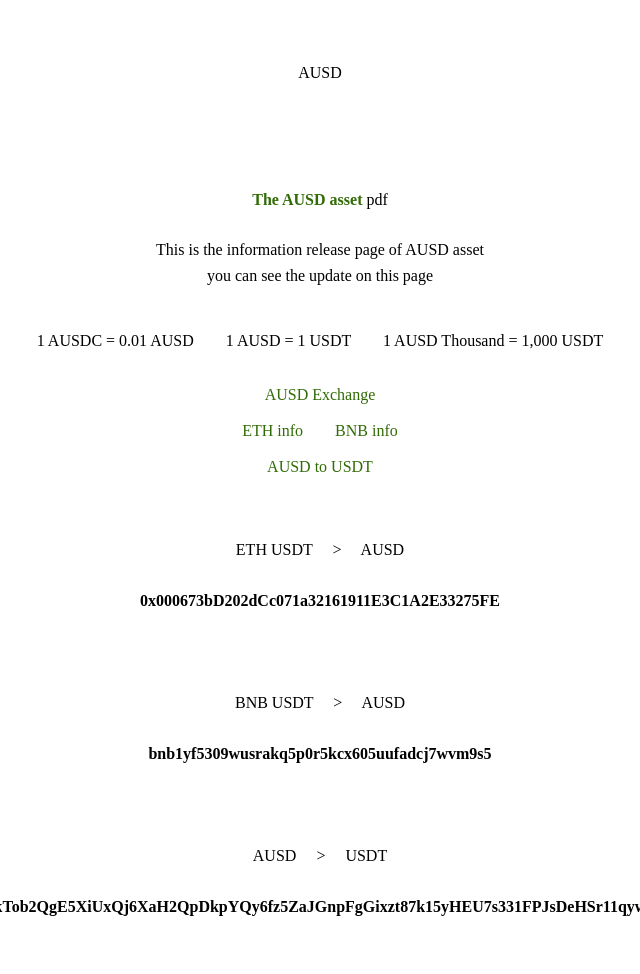
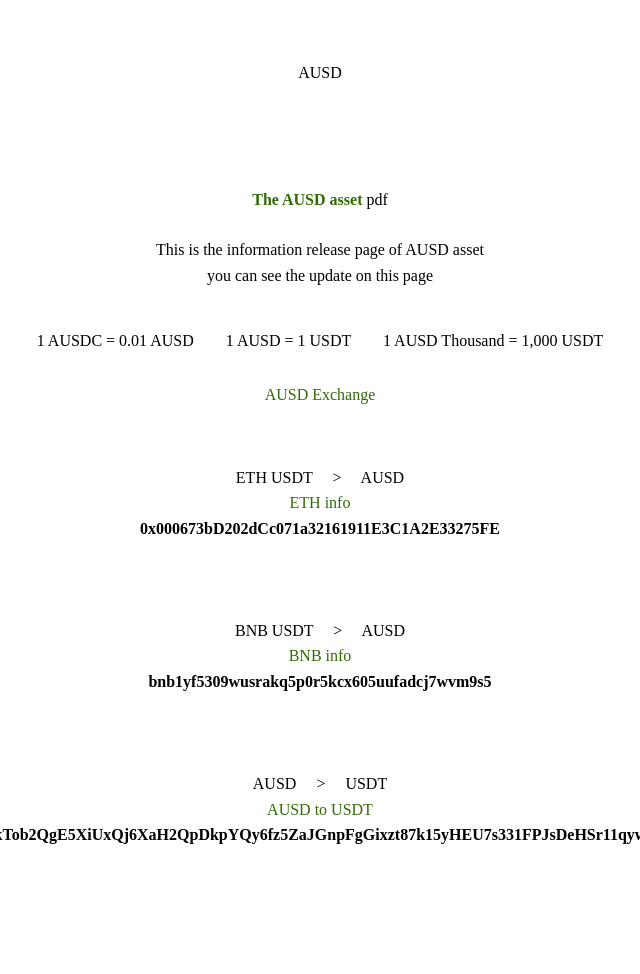
Before and after one commit to arionumtools/arionumtools.github.io, a plain HTML site: page AUSD/index.html in a window 1280 px wide. Shown: the whole page, without its empty margins (320-960 px from the left). After the commit the page ends 937 px from the top, so only its background shows below. Drawn offline with Linux system fonts and the light colour scheme.

Commit message:
Update index.html

```diff
--- a/AUSD/index.html
+++ b/AUSD/index.html
@@ -50,21 +50,21 @@
     <br>
     <br> <br>
     <a href="https://arionumtools.github.io/AUSD/exchange.html"> AUSD Exchange</a>
-    <br><br>
-         <a href="https://arionumtools.github.io/AUSD/ETH.html">ETH info  </a>&nbsp;&nbsp;&nbsp;&nbsp;&nbsp;&nbsp;
-               <a href="https://arionumtools.github.io/AUSD/BNB.html"> BNB info</a>
-    <br><br>
-                         <a href="https://arionumtools.github.io/AUSD/USDT.html">AUSD to USDT</a>
-
     <br><br><br>
       <p>
        ETH USDT  &nbsp;&nbsp;&nbsp; > &nbsp;&nbsp;&nbsp;  AUSD
-     <br><br><strong>0x000673bD202dCc071a32161911E3C1A2E33275FE </strong><br><br><br>
+     <br>
+        <a href="https://arionumtools.github.io/AUSD/ETH.html">ETH info  </a>
+        <br><strong>0x000673bD202dCc071a32161911E3C1A2E33275FE </strong><br><br><br>
       </p>
           <p>
-       BNB USDT  &nbsp;&nbsp;&nbsp; >  &nbsp;&nbsp;&nbsp; AUSD <br><br><strong>bnb1yf5309wusrakq5p0r5kcx605uufadcj7wvm9s5 </strong><br>
+       BNB USDT  &nbsp;&nbsp;&nbsp; >  &nbsp;&nbsp;&nbsp; AUSD <br>
+            <a href="https://arionumtools.github.io/AUSD/BNB.html"> BNB info</a>
+            <br><strong>bnb1yf5309wusrakq5p0r5kcx605uufadcj7wvm9s5 </strong><br>
                <br> <br><br>
-       AUSD &nbsp;&nbsp;&nbsp;  >  &nbsp;&nbsp;&nbsp; USDT<br><br> <strong>5KiYYEhskTob2QgE5XiUxQj6XaH2QpDkpYQy6fz5ZaJGnpFgGixzt87k15yHEU7s331FPJsDeHSr11qywXdzMpZV
+       AUSD &nbsp;&nbsp;&nbsp;  >  &nbsp;&nbsp;&nbsp; USDT<br>
+            <a href="https://arionumtools.github.io/AUSD/USDT.html">AUSD to USDT</a>
+            <br> <strong>5KiYYEhskTob2QgE5XiUxQj6XaH2QpDkpYQy6fz5ZaJGnpFgGixzt87k15yHEU7s331FPJsDeHSr11qywXdzMpZV
              </strong><br> <br><br>
 
       </p>
```
